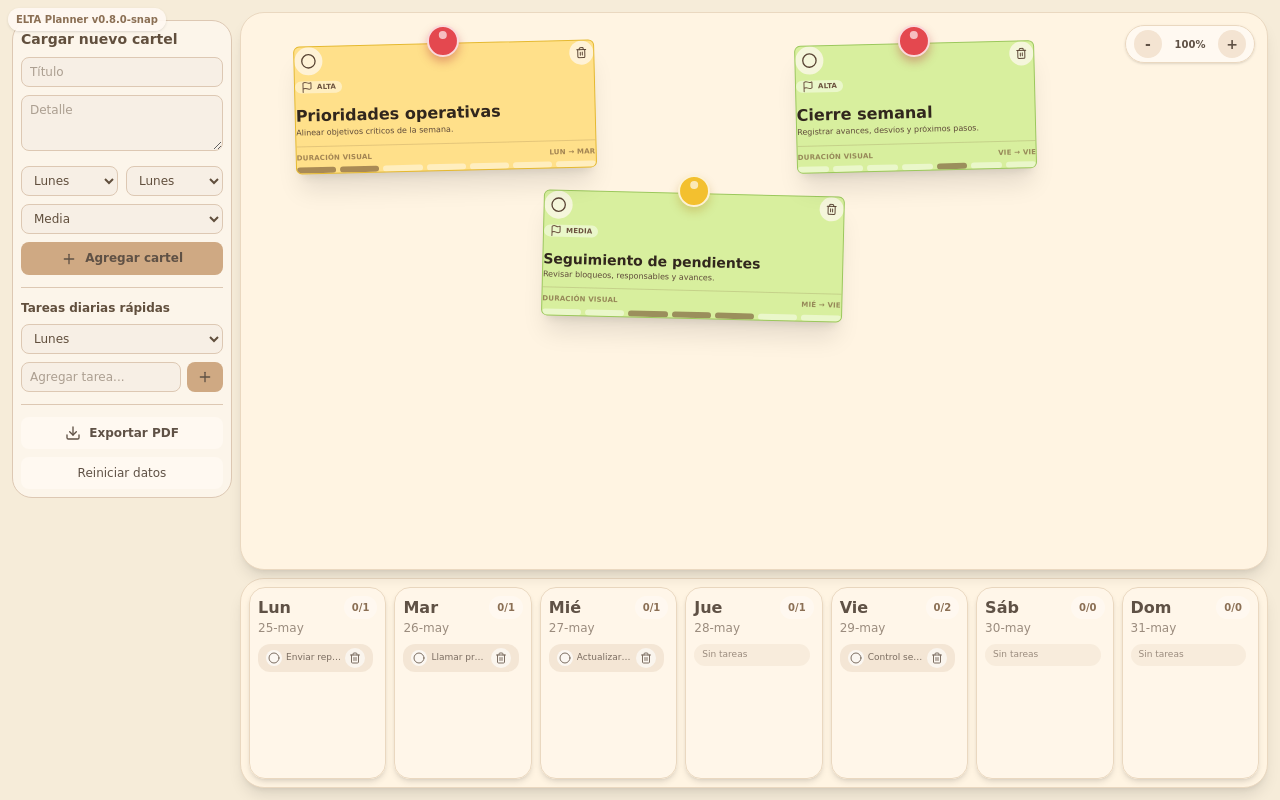
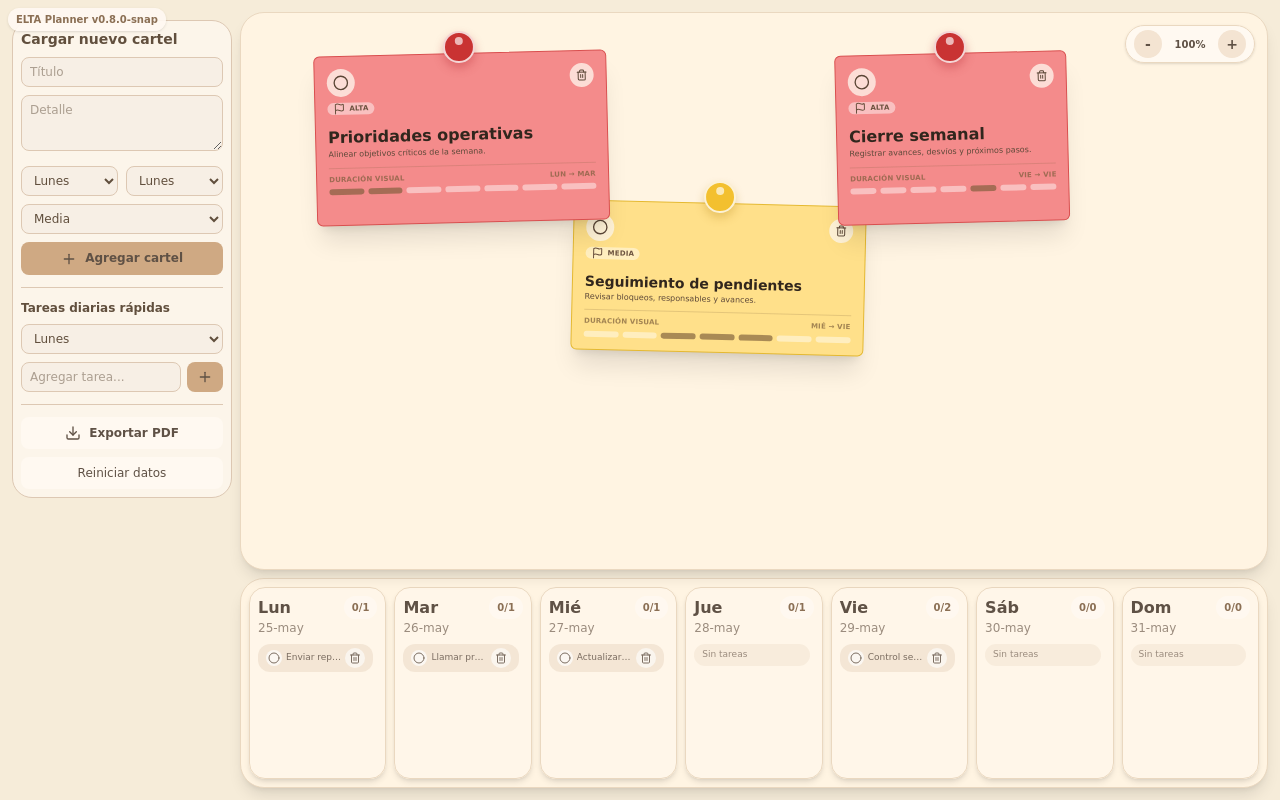
Before and after one commit to proyectolaserzarate-arch/elta-weekly-planner, a React (Vite) app: page / in a window 1280 px wide. Built offline with nearby package versions, Linux system fonts and the light colour scheme.

Commit message:
mejoras en carteles

```diff
--- a/src/App.jsx
+++ b/src/App.jsx
@@ -152,24 +152,27 @@ function getCurrentWeekDayIndex() {
 }
 
 function getStatusColor(card) {
-  const currentDay = getCurrentWeekDayIndex();
+  if (card.priority === "alta") {
+    return "bg-[#f48b8b] border-[#d94f4f]";
+  }
 
-  if (card.done) return "bg-[#d6edc7] border-[#8fbf75]";
-  if (card.endDay < currentDay) return "bg-[#ffb3cc] border-[#e35c91]";
-  if (card.startDay <= currentDay + 1) return "bg-[#ffe08a] border-[#e5b931]";
-  return "bg-[#d8ef9e] border-[#9cc85d]";
+  if (card.priority === "media") {
+    return "bg-[#ffe08a] border-[#e5b931]";
+  }
+
+  return "bg-[#e9d7bd] border-[#c6a982]";
 }
 
 function getPinColor(priority) {
-  if (priority === "alta") return "bg-[#e4484f] shadow-[0_5px_10px_rgba(180,40,50,0.35)]";
+  if (priority === "alta") return "bg-[#c93333] shadow-[0_5px_10px_rgba(180,40,50,0.35)]";
   if (priority === "media") return "bg-[#f3c02f] shadow-[0_5px_10px_rgba(180,130,20,0.3)]";
-  return "bg-[#65b85b] shadow-[0_5px_10px_rgba(60,130,60,0.28)]";
+  return "bg-[#b18a61] shadow-[0_5px_10px_rgba(120,80,40,0.28)]";
 }
 
 function getPrioritySize(priority) {
-  if (priority === "alta") return "min-h-[128px] max-h-[155px]";
-  if (priority === "media") return "min-h-[104px] max-h-[132px]";
-  return "min-h-[82px] max-h-[108px]";
+  if (priority === "alta") return "min-h-[170px] max-h-[210px]";
+  if (priority === "media") return "min-h-[125px] max-h-[160px]";
+  return "min-h-[88px] max-h-[115px]";
 }
 
 function getTitleSize(priority) {
@@ -192,7 +195,7 @@ function getFloatingCardWidth(card) {
 }
 
 function getFloatingCardLeft(card) {
-  const rawLeft = 4 + card.startDay * 12.5;
+  const rawLeft = 5 + card.startDay * 13;
   const width = getFloatingCardWidth(card);
   return Math.min(rawLeft, 96 - width);
 }
@@ -749,6 +752,7 @@ export default function App() {
                     const cardShellClassName = "absolute cursor-grab touch-none overflow-visible active:cursor-grabbing";
                     const paperClassName = [
   "relative h-full overflow-hidden rounded-md border shadow-xl transition-all duration-300 hover:shadow-2xl",
+  "mx-1 my-1",
   getStatusColor(card),
   getPrioritySize(card.priority),
 ].join(" ");
@@ -774,6 +778,7 @@ export default function App() {
   left: getFloatingCardLeft(card) + "%",
   top: getPriorityLaneTop(card.priority, index) + "px",
   width: getFloatingCardWidth(card) + "%",
+  margin: "6px",
   zIndex: getFloatingCardZIndex(card, isHovered),
   transformOrigin: "center top",
   touchAction: "none",
@@ -786,7 +791,7 @@ export default function App() {
                           </div>
                         </div>
 
-                        <div className={paperClassName}>
+                        <div className={paperClassName + " p-3"}>
                           <div className="flex items-start justify-between text-[#5b4636]" onPointerDown={(event) => event.stopPropagation()}>
                             <button type="button" onClick={() => toggleFloatingCardDone(card.id)} className="rounded-full bg-[#fff8ef]/75 p-1.5">
                               {card.done ? <CheckCircle2 className="h-4 w-4" /> : <Circle className="h-4 w-4" />}
```
Lines whose indentation alone changed are shown as unchanged.
